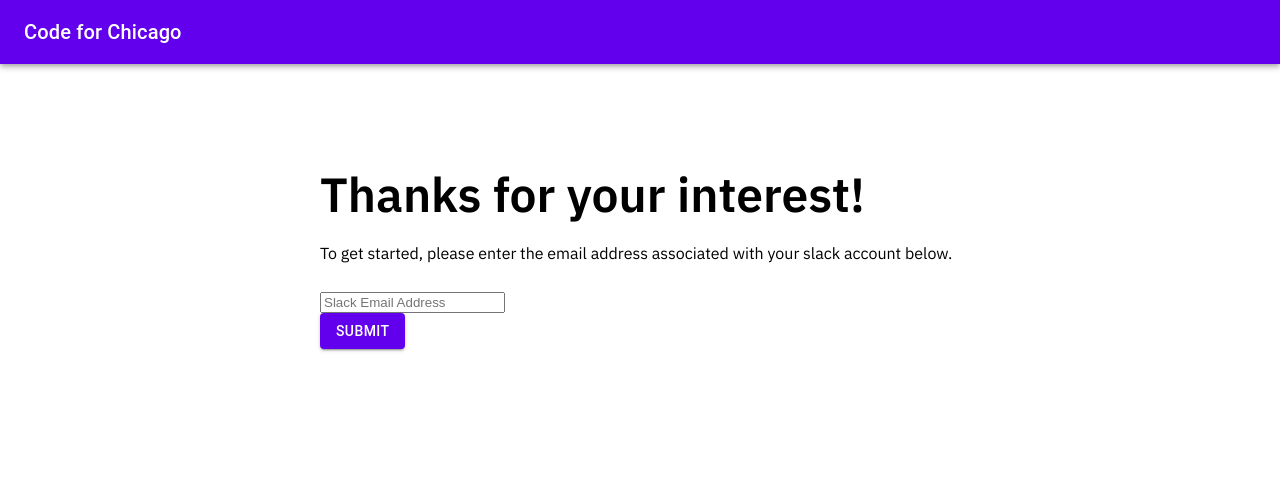
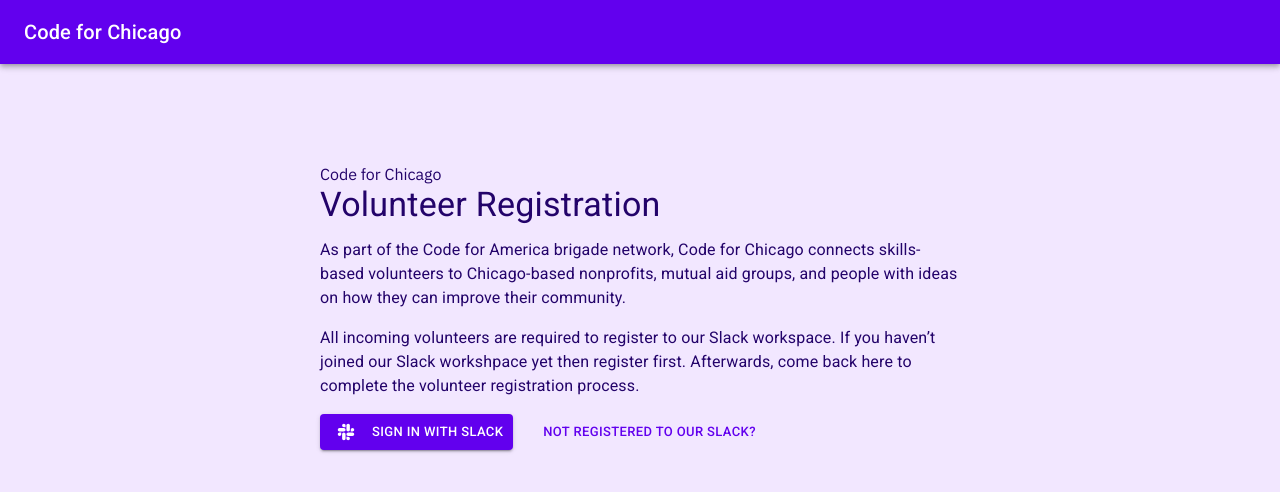
Before and after one commit to code-312/Voma, a React (Create React App) app in the folder client/: page / in a window 1280 px wide. Shown: the top 492 px of the page. Built offline with nearby package versions, Linux system fonts and the light colour scheme.

Commit message:
Update home page to match wireframes

```diff
--- a/client/public/index.html
+++ b/client/public/index.html
@@ -7,6 +7,10 @@
     <meta name="theme-color" content="#000000" />
     <meta name="description" content="Web site created using create-react-app" />
     <link rel="apple-touch-icon" href="%PUBLIC_URL%/logo192.png" />
+    <link
+      rel="stylesheet"
+      href="https://fonts.googleapis.com/css?family=Roboto:300,400,500,700&display=swap"
+    />
     <!--
       manifest.json provides metadata used when your web app is installed on a
       user's mobile device or desktop. See https://developers.google.com/web/fundamentals/web-app-manifest/
--- a/client/src/lib/GlobalStyles.js
+++ b/client/src/lib/GlobalStyles.js
@@ -55,9 +55,10 @@
   }
   body {
     min-height: 100vh;
-    background-color: #fff;
-    color: #000;
+    background-color: #F2E7FF;
+    color: #23036A;
     font-family: 'IBM Plex Sans', sans-serif;
+
   }
   main {
     min-height: 75vh;
--- a/client/src/pages/Home.jsx
+++ b/client/src/pages/Home.jsx
@@ -1,67 +1,110 @@
-import React, { useState } from 'react';
+import React, { useState, useEffect } from 'react';
 import PropTypes from 'prop-types';
 import styled from 'styled-components';
 import Button from '@mui/material/Button';
-import Header from '../components/Header';
+import Typography from '@mui/material/Typography';
+import Dialog from '@mui/material/Dialog';
+import DialogActions from '@mui/material/DialogActions';
+import DialogContent from '@mui/material/DialogContent';
+import DialogContentText from '@mui/material/DialogContentText';
+import TextField from '@mui/material/TextField';
+import { ReactComponent as WhiteSlackIcon } from '../assets/WhiteSlackIcon.svg';
 
 const StyledSection = styled.section`
   width: 50%;
   margin: 0 auto;
   padding-top: 100px;
 
+  svg {
+    height: 36px;
+    width: 36px;
+  }
   @media (max-width: 900px){
     width: 80%;
   }
-`;
 
-const StyledH1 = styled.h1`
-  font-size: 3rem;
-  font-weight: 600;
-`;
+  .MuiButton-textPrimary {
+    color: #6200EE;
+    margin-left: 20px;
+  }
 
-const StyledParagraph = styled.p`
-  font-size: 1rem;
+  .MuiButton-root {
+    padding: 0 10px;
+  }
 `;
 
 export default function Home({ userNotFound, findUser }) {
+  const [modalOpen, setModalOpen] = useState(false);
+  const [loading, setLoading] = useState(false);
   const [email, setEmail] = useState('');
+
+  const openModal = () => setModalOpen(true);
+  const closeModal = () => setModalOpen(false);
 
   const onInputChange = (e) => {
     setEmail(e.target.value);
   }
 
-  const searchForUser = (e) => {
-    e.preventDefault();
+  const searchForUser = () => {
     findUser(email);
   };
 
-  if (userNotFound) {
-    return (
-      <StyledSection>
-        <StyledH1>Looks like you aren&apos;t in the CFC Slack</StyledH1>
-        <StyledParagraph>
-          To join, click the link below:
-        </StyledParagraph>
-        <StyledParagraph>
-          {/* This link is only valid for 30 days (until 2/18). Need a longer term solution */}
-          <a href="https://join.slack.com/t/apitest-jwd7276/shared_invite/zt-11cgm52ly-60DmFwe6BaXUN1wJnRa79g">Click here to join our Slack</a>
-        </StyledParagraph>
-      </StyledSection>
-    );
+  const goToSlackLink = () => {
+    window.location = 'https://join.slack.com/t/apitest-jwd7276/shared_invite/zt-11cgm52ly-60DmFwe6BaXUN1wJnRa79g';
   }
 
+  const buttonText = loading ? 'Searching...' : 'Submit';
+
+  useEffect(() => {
+    if (userNotFound) {
+      setLoading(false);
+    }
+  }, [userNotFound]);
+
   return (
+    <>
+    <Dialog open={modalOpen}>
+      <DialogContent>
+        <DialogContentText>
+          Let&apos;s see if you&apos;re in our workspace:
+        </DialogContentText>
+        <TextField
+            autoFocus
+            margin="dense"
+            id="email"
+            label="Email Address"
+            type="email"
+            fullWidth
+            variant="standard"
+            onChange={onInputChange}
+          />
+        { userNotFound &&
+          <DialogContentText>
+            Looks like you haven&apos;t joined our workspace. Please <a href="https://join.slack.com/t/apitest-jwd7276/shared_invite/zt-11cgm52ly-60DmFwe6BaXUN1wJnRa79g">click here</a> to join.
+          </DialogContentText>
+        }
+        </DialogContent>
+        <DialogActions>
+          <Button onClick={closeModal}>Cancel</Button>
+          <Button onClick={searchForUser}>{buttonText}</Button>
+        </DialogActions>
+    </Dialog>
     <StyledSection>
-      <StyledH1>Thanks for your interest!</StyledH1>
-      <StyledParagraph>
-          To get started, please enter the email address associated with your slack account below.
-      </StyledParagraph>
-      <form onSubmit={searchForUser}>
-        <input type="text" placeholder="Slack Email Address" onChange={onInputChange} value={email} />
-        <Button style={{backgroundColor: '#6200EE' }} variant="contained">Submit</Button>
-      </form>
+      <Typography variant="subtitle">Code for Chicago</Typography>
+      <Typography gutterBottom variant="h4" component="h1">Volunteer Registration</Typography>
+      <Typography gutterBottom vairant="body" paragraph>
+      As part of the Code for America brigade network, Code for Chicago connects skills-based volunteers to Chicago-based nonprofits, mutual aid groups, and people with ideas on how they can improve their community.
+      </Typography>
+      <Typography gutterBottom vairant="body" paragraph>
+      All incoming volunteers are required to register to our Slack workspace. If you haven’t joined our Slack workshpace yet then register first. Afterwards, come back here to complete the volunteer registration process.
+      </Typography>
+      <Button size="small" startIcon={<WhiteSlackIcon />} style={{backgroundColor: '#6200EE' }} variant="contained" onClick={openModal}>
+        Sign in With Slack
+      </Button>
+      <Button onClick={goToSlackLink} href="https://join.slack.com/t/apitest-jwd7276/shared_invite/zt-11cgm52ly-60DmFwe6BaXUN1wJnRa79g" size="small" variant="text">Not registered to our slack?</Button>
     </StyledSection>
-  );
+    </>
+  )
 }
 
 Home.propTypes = {
```
Also changed, not shown: client/src/assets/WhiteSlackIcon.svg (added).
